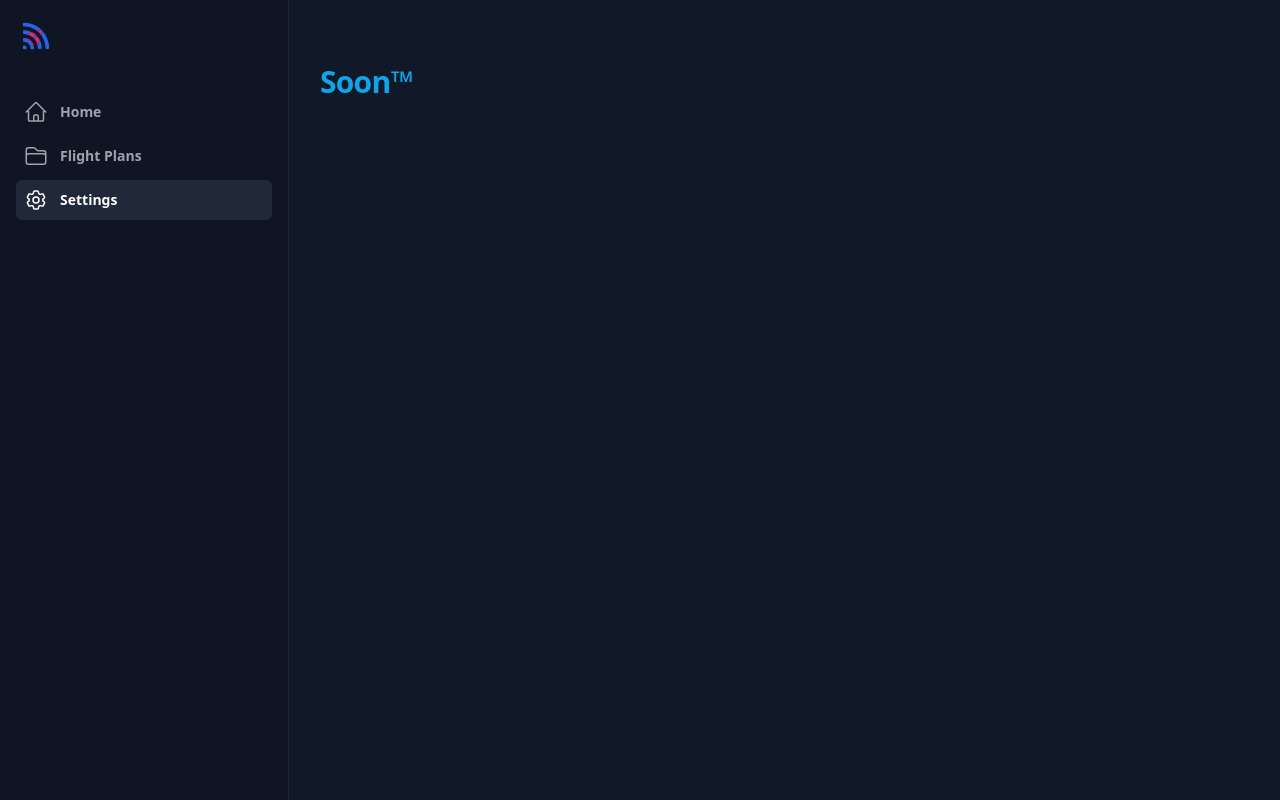
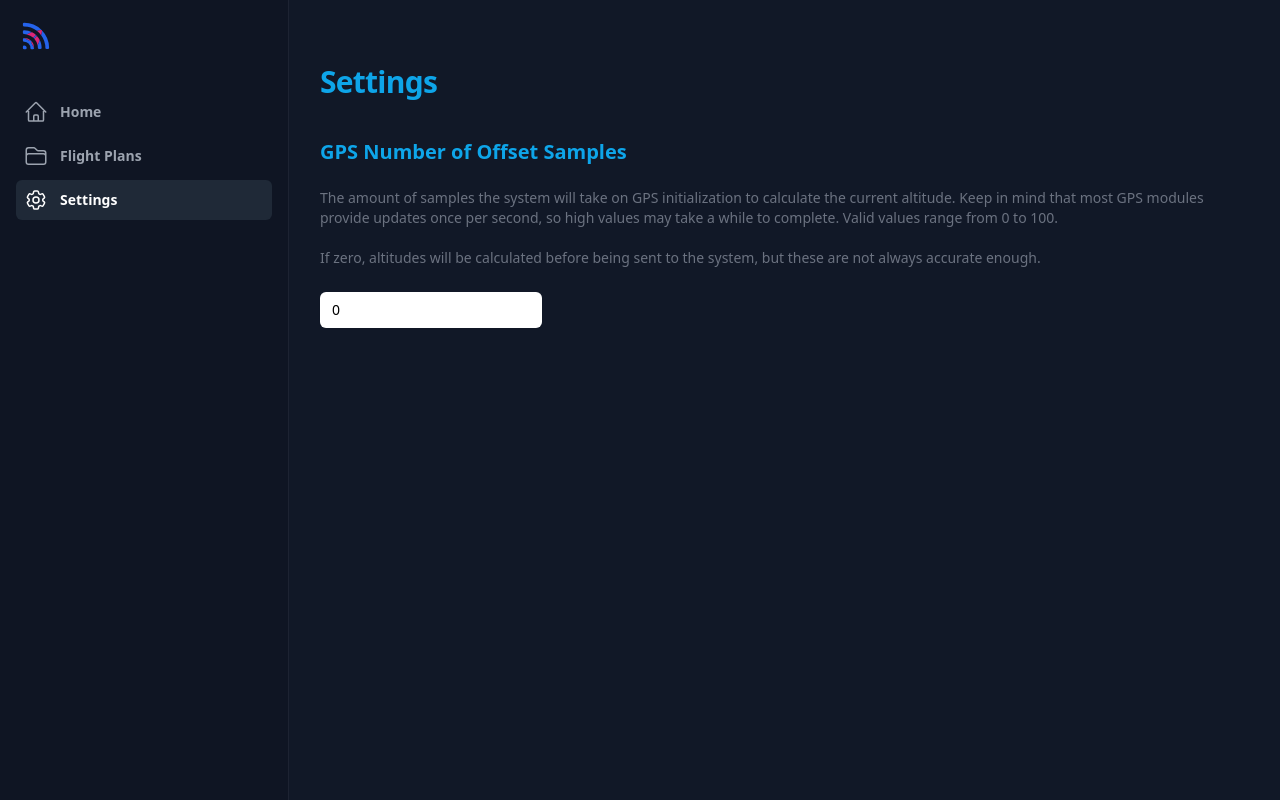
Before and after one commit to pico-fbw/pico-fbw.org, a React (Vite) app: page /planner/settings in a window 1280 px wide. Built offline with nearby package versions, Linux system fonts and the light colour scheme.

Commit message:
add gps offset setting (server-side)

```diff
--- a/src/App.tsx
+++ b/src/App.tsx
@@ -5,10 +5,12 @@ import Settings from './planner/Settings';
 
 function NoMatch() {
     return (
-        <div>
-            <h2>Nothing to see here!</h2>
+        <div className="flex flex-col items-center justify-center h-screen">
+            <h2 className="text-3xl font-bold mb-4 text-sky-500">Nothing to see here!</h2>
             <p>
-                <Link to="/">Go to the home page</Link>
+                <Link to="/" className="text-blue-500 hover:text-blue-700">
+                    Go to the home page
+                </Link>
             </p>
         </div>
     );
--- a/src/helpers/generateMarkersJSON.ts
+++ b/src/helpers/generateMarkersJSON.ts
@@ -1,4 +1,5 @@
 import { Marker } from '../planner/MapElement';
+import settings from '../helpers/settings';
 
 const url = 'https://alt.pico-fbw.org';
 
@@ -27,6 +28,9 @@ async function toMSL(locations: number[][]): Promise<number[]> {
 
 export default async (oldMarkers: Marker[], markers: Marker[]): Promise<string> => {
     try {
+        const gpsSamples = Number(settings.get(settings.setting.gpsNumOffsetSamples.name));
+
+        if (gpsSamples === 0) {
             const toFetch = markers.filter(
                 // Only fetch markers that have a valid altitude and have either changed position or never have had their alt fetched
                 marker => {
@@ -47,6 +51,7 @@ export default async (oldMarkers: Marker[], markers: Marker[]): Promise<string>
                     );
                 },
             );
+
             if (toFetch.length > 0) {
                 const altitudes = await toMSL(toFetch.map(marker => [marker.position.lat, marker.position.lng]));
                 altitudes.forEach((alt, i) => {
@@ -55,6 +60,14 @@ export default async (oldMarkers: Marker[], markers: Marker[]): Promise<string>
                         cachedAltitudes[marker.id] = alt * 3.28084; // Conversion from meters to feet
                     }
                 });
+            }
+        } else if (gpsSamples > 0 && gpsSamples <= 100 && !isNaN(gpsSamples)) {
+            // Don't fetch any altitude data, that will be done onboard the aircraft
+            markers.forEach(marker => {
+                cachedAltitudes[marker.id] = 0;
+            });
+        } else {
+            throw new Error('Invalid GPS number of offset samples');
         }
 
         const waypoints = markers.map(marker => {
@@ -69,6 +82,7 @@ export default async (oldMarkers: Marker[], markers: Marker[]): Promise<string>
         const json = JSON.stringify({
             version: '1.0',
             version_fw: '0.0.1',
+            gps_samples: gpsSamples,
             waypoints,
         });
 
--- /dev/null
+++ b/src/helpers/settings.ts
@@ -0,0 +1,26 @@
+// I tried to use the react useCookies but it was causing too much trouble with components and stuff so L
+
+export default class {
+    static setting = {
+        gpsNumOffsetSamples: { name: 'gpsNumOffsetSamples', defaultValue: '0' },
+    } as const;
+
+    static get(settingKey: keyof typeof this.setting): string {
+        const name = this.setting[settingKey].name;
+        const value = '; ' + document.cookie;
+        const parts = value.split('; ' + name + '=');
+        if (parts.length === 2) return parts.pop()?.split(';').shift() || '';
+
+        // Cookie not yet set, initialize
+        const defaultValue = this.setting[settingKey].defaultValue;
+        this.set(settingKey, defaultValue);
+        return defaultValue;
+    }
+
+    static set(settingKey: keyof typeof this.setting, value: string): void {
+        const name = this.setting[settingKey].name;
+        const expirationDate = new Date(Date.now() + 60 * 60 * 24 * 365);
+        const cookie = `${name}=${value}; expires=${expirationDate.toUTCString()}; path=/; samesite=none; secure=true`;
+        document.cookie = cookie;
+    }
+}
--- a/src/planner/MapElement.tsx
+++ b/src/planner/MapElement.tsx
@@ -492,7 +492,7 @@ function MapElement() {
                                                     <>
                                                         {errorJson ? (
                                                             <Alert type="danger" className="mx-4 sm:mx-6 lg:mx-0">
-                                                                Error calculating altitudes, please try again later
+                                                                Error generating JSON, please try again later
                                                             </Alert>
                                                         ) : (
                                                             <div className="relative w-full">
--- a/src/planner/Settings.tsx
+++ b/src/planner/Settings.tsx
@@ -1,14 +1,48 @@
+import { useState } from 'react';
 import PageContentBlock from '../elements/planner/PageContentBlock';
+import settings from '../helpers/settings';
 
 export default function Settings() {
+    const [gpsNumOffsetSamples, setGpsNumOffsetSamples] = useState(
+        Number(settings.get(settings.setting.gpsNumOffsetSamples.name)),
+    );
+
     return (
         <>
             <PageContentBlock title={'pico-fbw | Settings'}>
                 <div className="divide-y divide-white/5">
                     <div className="grid max-w-7xl grid-cols-1 gap-x-8 gap-y-10 px-4 py-16 sm:px-6 md:grid-cols-3 lg:px-8">
                         <h2 className="text-2xl font-bold leading-7 text-sky-500 sm:text-3xl sm:tracking-tight sm:col-span-1 my-auto">
-                            Soon&trade;
+                            Settings
                         </h2>
+                        <div className="sm:col-span-3 space-y-6">
+                            <h3 className="text-xl font-bold leading-6 text-sky-500">GPS Number of Offset Samples</h3>
+                            <p className="text-sm font-medium text-gray-500 w-auto">
+                                The amount of samples the system will take on GPS initialization to calculate the
+                                current altitude. Keep in mind that most GPS modules provide updates once per second, so
+                                high values may take a while to complete. Valid values range from 0 to 100.
+                                <br /> <br />
+                                If zero, altitudes will be calculated before being sent to the system, but these are not
+                                always accurate enough.
+                            </p>
+                            <div>
+                                <input
+                                    type="number"
+                                    id="setting0"
+                                    name="setting0"
+                                    className="mt-1 focus:ring-indigo-500 focus:border-indigo-500 block w-auto pl-3 pr-2 py-1.5 shadow-sm sm:text-sm sm:leading-6 border-gray-300 rounded-md"
+                                    value={gpsNumOffsetSamples}
+                                    onChange={e => {
+                                        let setting = Number(e.target.value);
+                                        if (!isNaN(setting)) {
+                                            setting = Math.min(Math.max(parseInt(e.target.value), 0), 100);
+                                            setGpsNumOffsetSamples(setting);
+                                            settings.set(settings.setting.gpsNumOffsetSamples.name, String(setting));
+                                        }
+                                    }}
+                                />
+                            </div>
+                        </div>
                     </div>
                 </div>
             </PageContentBlock>
```
Lines whose indentation alone changed are shown as unchanged.
